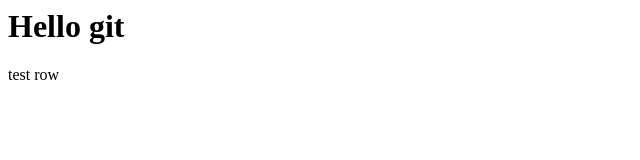
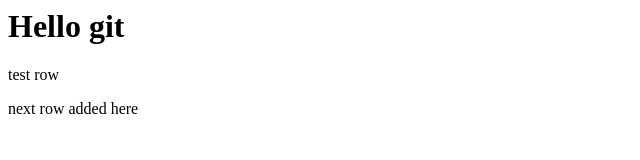
Before and after one commit to DanAutomation/TestGit, a plain HTML site: page index.html in a window 1280 px wide. Shown: the whole page, without its empty margins (0-640 px from the left). Drawn offline with Linux system fonts and the light colour scheme.

Commit message:
wrong commit

```diff
--- a/index.html
+++ b/index.html
@@ -1,2 +1,3 @@
 <h1>Hello git</h1>
 <p>test row</p>
+<p>next row added here</p>
```
